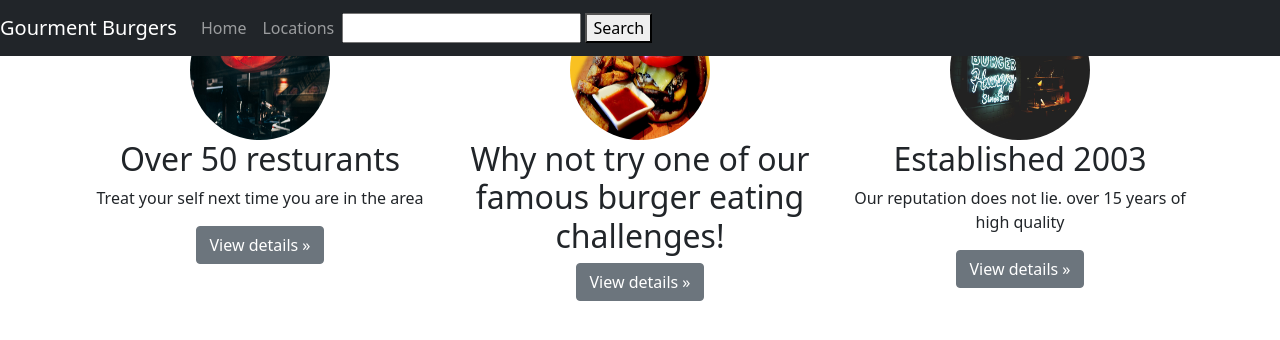
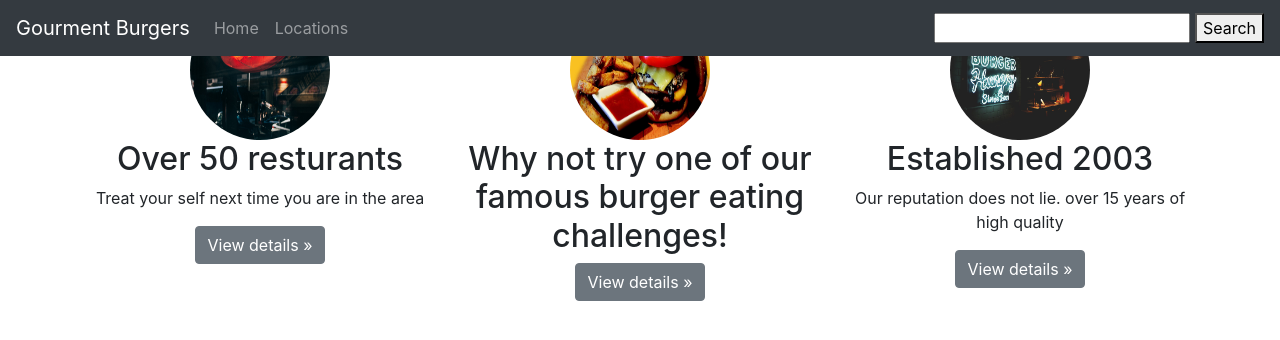
Before and after one commit to ashalam7122/VirgilVanDijk, a plain HTML site: page Work 2/Gourtmet burger/index.html in a window 1280 px wide. Drawn offline with nearby package versions, Linux system fonts and the light colour scheme.

Commit message:
navbar moved to the left! but, navbar still don't show the options when its shrunk

```diff
--- a/Work 2/Gourtmet burger/index.html
+++ b/Work 2/Gourtmet burger/index.html
@@ -3,10 +3,10 @@
   <head>
     <!-- Required meta tags -->
     <meta charset="utf-8">
-    <meta name="viewport" content="width=device-width, initial-scale=1">
+    <meta name="viewport" content="width=device-width, initial-scale=1, shrink-to-fit=no">
 
     <!-- Bootstrap CSS -->
-    <link href="https://cdn.jsdelivr.net/npm/bootstrap@5.0.0-beta2/dist/css/bootstrap.min.css" rel="stylesheet" integrity="sha384-BmbxuPwQa2lc/FVzBcNJ7UAyJxM6wuqIj61tLrc4wSX0szH/Ev+nYRRuWlolflfl" crossorigin="anonymous">
+    <link rel="stylesheet" href="https://maxcdn.bootstrapcdn.com/bootstrap/4.0.0/css/bootstrap.min.css" integrity="sha384-Gn5384xqQ1aoWXA+058RXPxPg6fy4IWvTNh0E263XmFcJlSAwiGgFAW/dAiS6JXm" crossorigin="anonymous">
     <link rel="stylesheet" href="styles.css">
     <title>Gourmet Burger</title>
   </head>
@@ -68,12 +68,13 @@
     <!-- Optional JavaScript; choose one of the two! -->
 
     <!-- Option 1: Bootstrap Bundle with Popper -->
-    <script src="https://cdn.jsdelivr.net/npm/bootstrap@5.0.0-beta2/dist/js/bootstrap.bundle.min.js" integrity="sha384-b5kHyXgcpbZJO/tY9Ul7kGkf1S0CWuKcCD38l8YkeH8z8QjE0GmW1gYU5S9FOnJ0" crossorigin="anonymous"></script>
+    <link rel="stylesheet" href="https://maxcdn.bootstrapcdn.com/bootstrap/4.0.0/css/bootstrap.min.css" integrity="sha384-Gn5384xqQ1aoWXA+058RXPxPg6fy4IWvTNh0E263XmFcJlSAwiGgFAW/dAiS6JXm" crossorigin="anonymous">
 
     <!-- Option 2: Separate Popper and Bootstrap JS -->
     <!--
-    <script src="https://cdn.jsdelivr.net/npm/@popperjs/core@2.6.0/dist/umd/popper.min.js" integrity="sha384-KsvD1yqQ1/1+IA7gi3P0tyJcT3vR+NdBTt13hSJ2lnve8agRGXTTyNaBYmCR/Nwi" crossorigin="anonymous"></script>
-    <script src="https://cdn.jsdelivr.net/npm/bootstrap@5.0.0-beta2/dist/js/bootstrap.min.js" integrity="sha384-nsg8ua9HAw1y0W1btsyWgBklPnCUAFLuTMS2G72MMONqmOymq585AcH49TLBQObG" crossorigin="anonymous"></script>
-    -->
+    <script src="https://code.jquery.com/jquery-3.2.1.slim.min.js" integrity="sha384-KJ3o2DKtIkvYIK3UENzmM7KCkRr/rE9/Qpg6aAZGJwFDMVNA/GpGFF93hXpG5KkN" crossorigin="anonymous"></script>
+    <script src="https://cdnjs.cloudflare.com/ajax/libs/popper.js/1.12.9/umd/popper.min.js" integrity="sha384-ApNbgh9B+Y1QKtv3Rn7W3mgPxhU9K/ScQsAP7hUibX39j7fakFPskvXusvfa0b4Q" crossorigin="anonymous"></script>
+    <script src="https://maxcdn.bootstrapcdn.com/bootstrap/4.0.0/js/bootstrap.min.js" integrity="sha384-JZR6Spejh4U02d8jOt6vLEHfe/JQGiRRSQQxSfFWpi1MquVdAyjUar5+76PVCmYl" crossorigin="anonymous"></script>
+  -->
   </body>
 </html>
```
